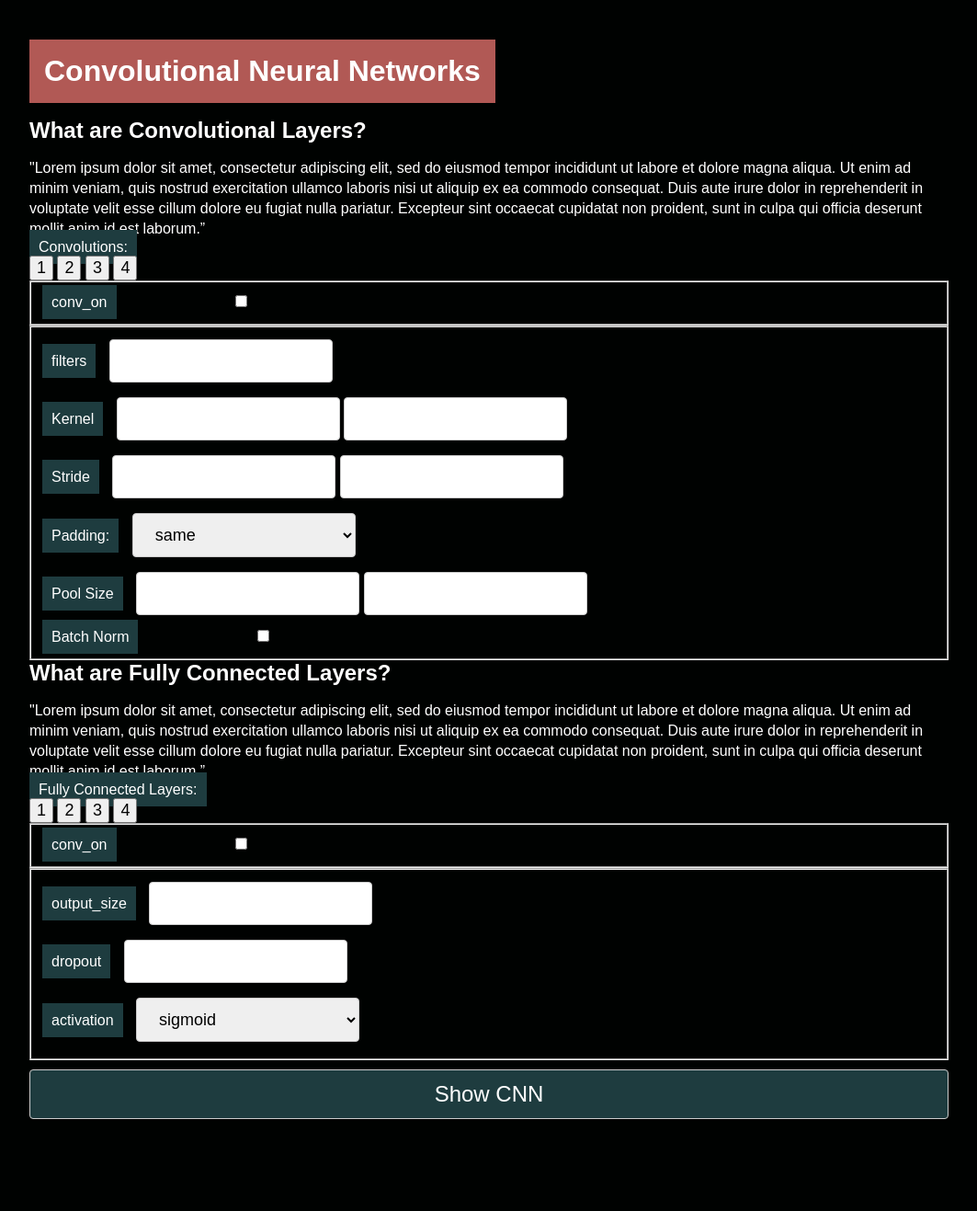
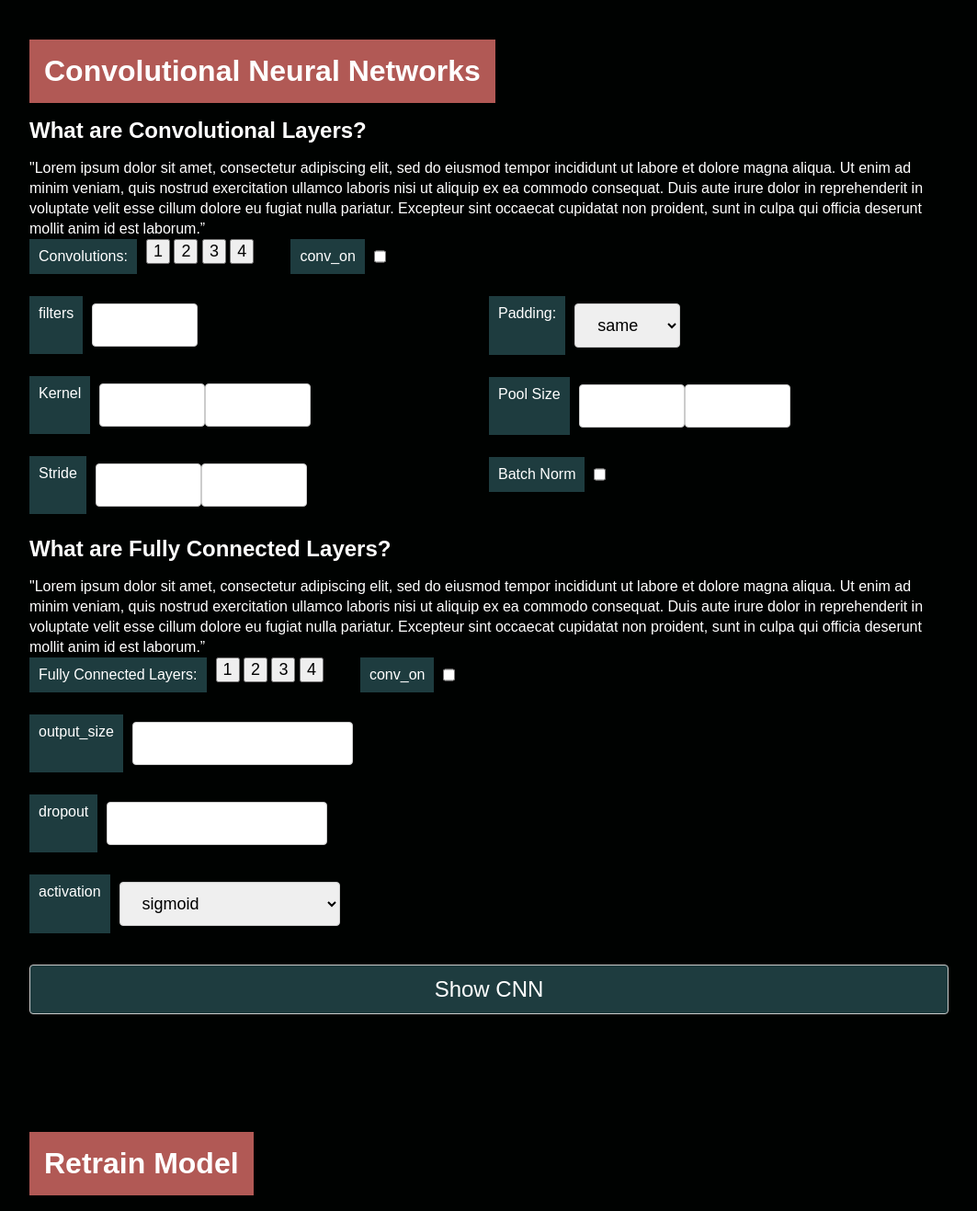
Before and after one commit to temujin-lampasa/baybayin-classifier, a Flask app: page / in a window 1280 px wide. Shown: the part 684-2001 px from the top of the page at 92% size, without its empty margins (108-1171 px from the left). Run offline with Flask 2, Linux system fonts and the light colour scheme; data comes from the database, SQL or seed files in the repository; some libraries are stand-ins or nearby versions.

Commit message:
Adjust form layout

```diff
--- a/static/css/index.css
+++ b/static/css/index.css
@@ -130,3 +130,29 @@ input, button, select {
     height: 50px;
     width: 50px;
 }
+
+/*CNN Section*/
+
+.flex-wrap {
+  display: flex;
+  flex-wrap: wrap;
+}
+
+.cnn-section .form-group-container {
+  border: none;
+  padding: 0;
+}
+
+.cnn-section .form-group {
+  margin: 0 40px 24px 0;
+  display: flex;
+}
+
+.form-group-half {
+  width: 50%;
+  min-width: 310px;
+}
+
+#batch_norm {
+  width: auto;
+}
```
